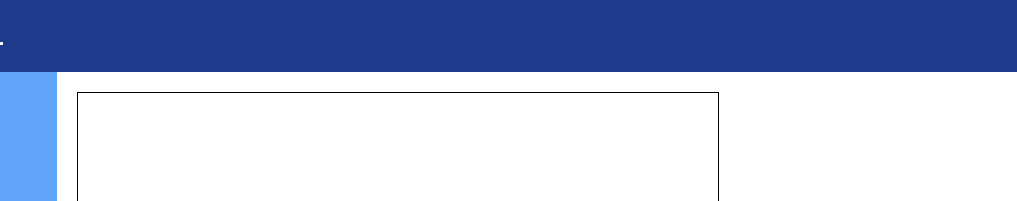
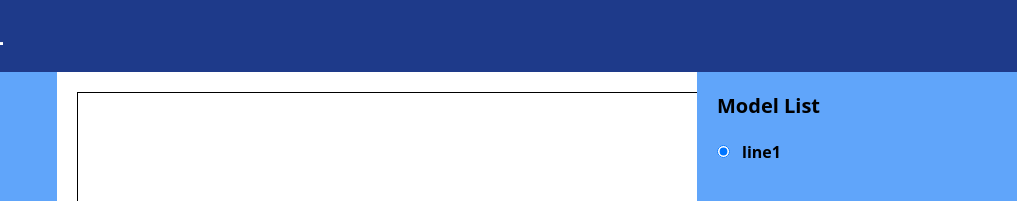
Before and after one commit to GAIB20/tugas-besar-grafkom-1-pixelgraph, a website: page src/index.html in a window 1280 px wide. Both pictures are taken after a click on the button 44 px from the left and 164 px from the top of the page. Shown: the top 201 px of the page, 263-1280 px from the left. Drawn offline with Linux system fonts and the light colour scheme.

Commit message:
feat: add sidebar right

```diff
--- a/src/index.html
+++ b/src/index.html
@@ -15,7 +15,7 @@
         </h1>
     </div>
     <div class="flex w-full">
-        <!-- Sidebar -->
+        <!-- Sidebar Left -->
         <div class="w-80 p-5 bg-blue-400 h-full fixed flex flex-col">
             <!-- Model Shape -->
             <div class="h-max mb-4">
@@ -50,8 +50,7 @@
                     <button class="h-10 px-2 rounded-xl bg-gray-300 hover:bg-gray-400 border-2 border-black"
                         title="Color">
                         <input class="rounded-sm h-7 w-10 cursor-pointer bg-gray-300 hover:bg-gray-400" type="color"
-                            id="shapeColor" value="#ff0000"
-                            oninput="changeColor(value)">
+                            id="shapeColor" value="#ff0000" oninput="changeColor(value)">
                     </button>
                     <!-- Clear Canvas Button -->
                     <button
@@ -206,6 +205,15 @@
         <!-- Canvas -->
         <canvas id="c" class="p-5 border border-black" width="600" height="600"></canvas>
 
+        <!-- Sidebar Right -->
+        <div>
+            <div class="w-80 p-5 bg-blue-400 h-full fixed flex flex-col right-0 overflow-y-scroll">
+                <h1 class="font-bold text-xl mb-5">Model List</h1>
+                <div id="model-list">
+                </div>
+            </div>
+        </div>
+
         <script src="./js/functions.js"></script>
         <script src="./js/model.js"></script>
         <script src="./js/interaction.js"></script>
--- a/src/js/model.js
+++ b/src/js/model.js
@@ -68,7 +68,13 @@ const model = {
 };
 
 let models = [];
+let currIdx = 0;
+let selectedIdx = 0;
 let modelChoosed;
+let lineCount = 0;
+let squareCount = 0;
+let rectangleCount = 0;
+let polygonCount = 0;
 
 // Create a model with the given vertices and color
 function createModel(model) {
@@ -85,6 +91,53 @@ function createModel(model) {
     } else {
         interactModel(typeInteraction.FREE);
     }
+
+    addModel(model)
+}
+
+function addModel(model) {
+    var modelList = document.getElementById('model-list');
+    var newModel = document.createElement('input');
+    var name;
+
+    if (model.name === "line") {
+        lineCount++;
+        name = model.name + lineCount;
+    }
+    else if (model.name === "square") {
+        squareCount++;
+        name = model.name + squareCount;
+    }
+    else if (model.name === 'rectangle') {
+        rectangleCount++;
+        name = model.name + rectangleCount;
+    }
+    else {
+        polygonCount++;
+        name = model.name + polygonCount;
+    }
+
+    newModel.type = "radio";
+    newModel.name = "model";
+    newModel.id = currIdx;
+    newModel.value = currIdx;
+    newModel.className = "mr-3";
+    newModel.checked = true;
+    newModel.onclick = function() {
+        selectedIdx = newModel.value;
+        console.log(selectedIdx);
+    };
+
+    var modelLabel = document.createElement('label');
+    modelLabel.setAttribute("for", newModel.value);
+    modelLabel.textContent = name;
+    modelLabel.className = "font-semibold";
+
+    modelList.appendChild(newModel);
+    modelList.appendChild(modelLabel);
+    modelList.appendChild(document.createElement('br'));
+    selectedIdx = currIdx;
+    currIdx++;
 }
 
 function drawShapes() {
```
Also changed, not shown: src/output.css.
